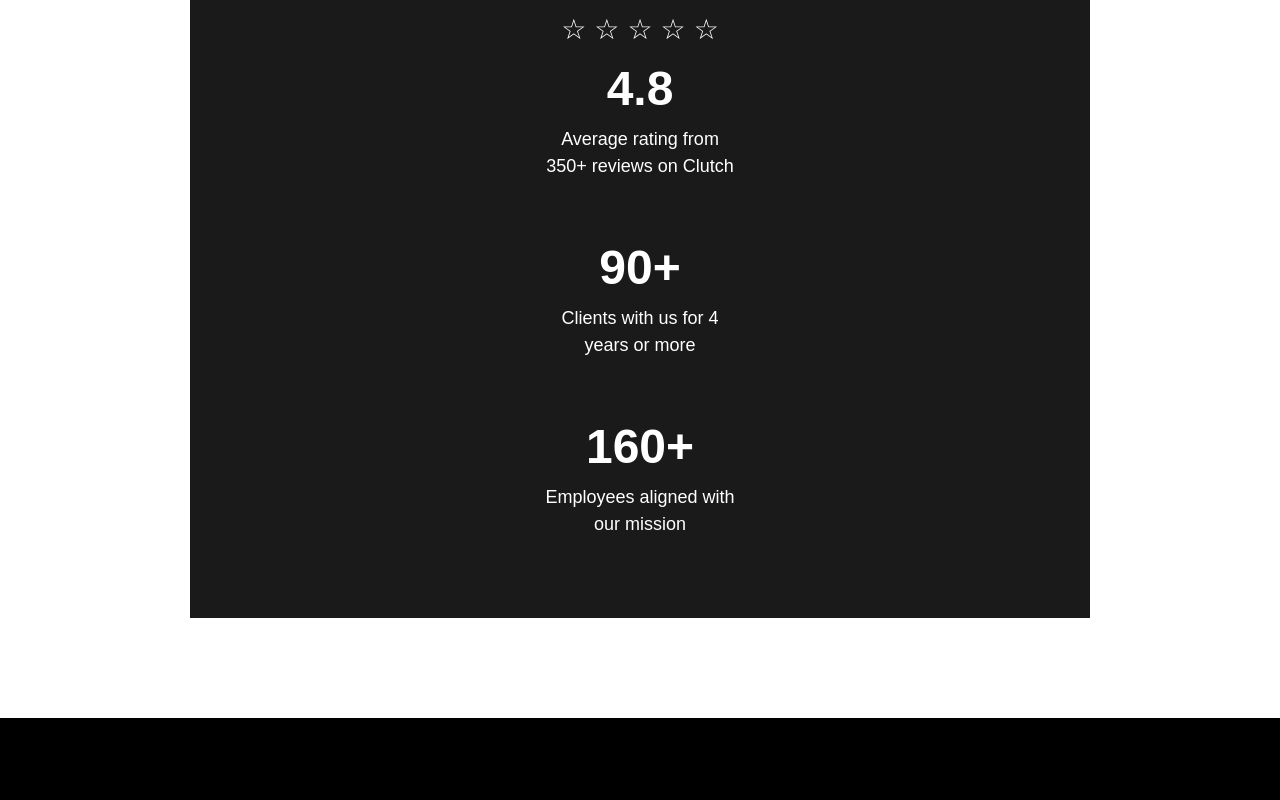
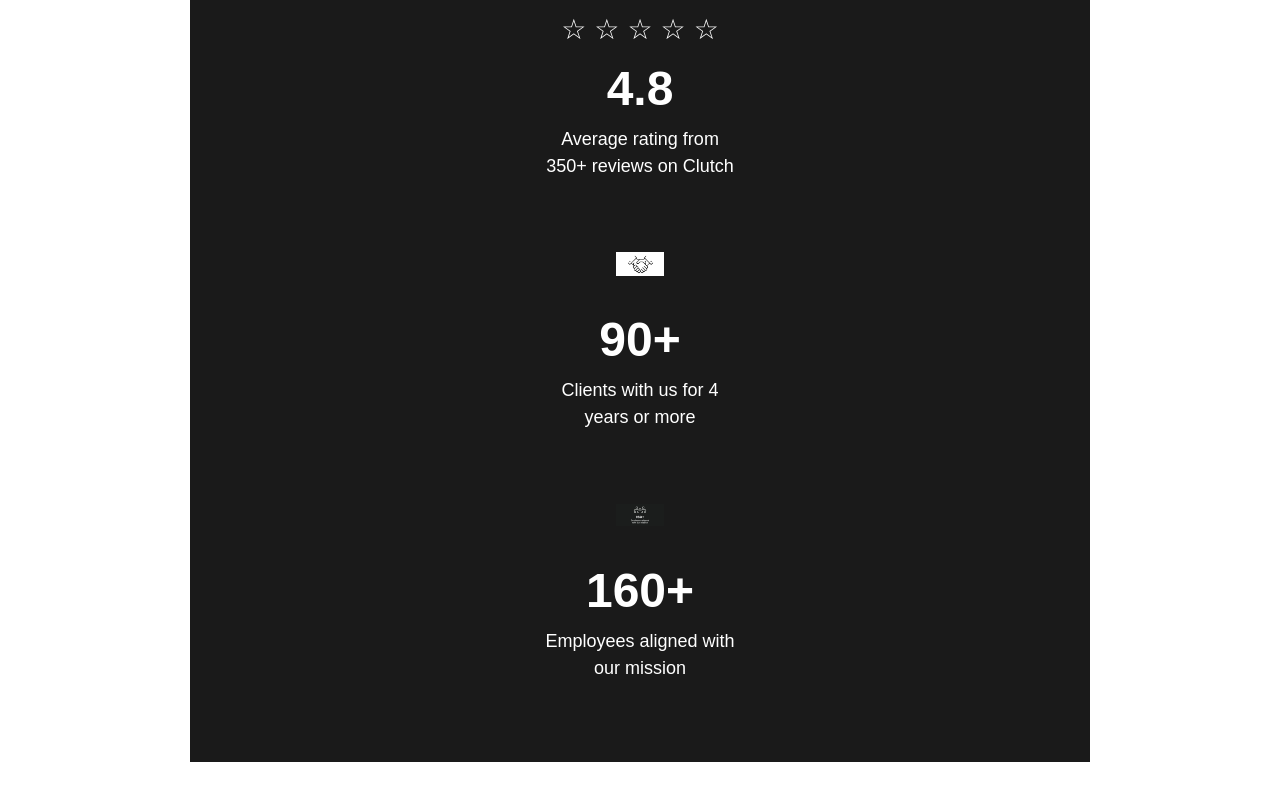
Before and after one commit to Molly256/disruptivewebsite, a Next.js app: page / in a window 1280 px wide. Shown: the part 3257-4057 px from the top of the page. Before the commit the page ends 3975 px from the top, so only its background shows below. Built offline with nearby package versions, Linux system fonts and the light colour scheme.

Commit message:
Add stats icons

```diff
--- a/app/page.js
+++ b/app/page.js
@@ -511,6 +511,16 @@ We are super happy."
 
                 {/* 90+ Clients */}
                 <div style={{ marginBottom: '60px' }}>
+                  <img
+                    src="/authen.png"
+                    alt="Handshake icon"
+                    style={{
+                      width: '48px',
+                      height: '48px',
+                      margin: '0 auto 20px auto',
+                      objectFit: 'contain'
+                    }}
+                  />
                   <h3 style={{ fontSize: '48px', fontWeight: '900', margin: '0 0 10px 0' }}>90+</h3>
                   <p style={{ fontSize: '18px', fontWeight: '400', margin: '0', lineHeight: '1.5' }}>
                     Clients with us for 4<br />years or more
@@ -519,6 +529,16 @@ We are super happy."
 
                 {/* 160+ Employees */}
                 <div>
+                  <img
+                    src="/svg2.png"
+                    alt="People icon"
+                    style={{
+                      width: '48px',
+                      height: '48px',
+                      margin: '0 auto 20px auto',
+                      objectFit: 'contain'
+                    }}
+                  />
                   <h3 style={{ fontSize: '48px', fontWeight: '900', margin: '0 0 10px 0' }}>160+</h3>
                   <p style={{ fontSize: '18px', fontWeight: '400', margin: '0', lineHeight: '1.5' }}>
                     Employees aligned with<br />our mission
```
Also changed, not shown: public/authen.png (added).
